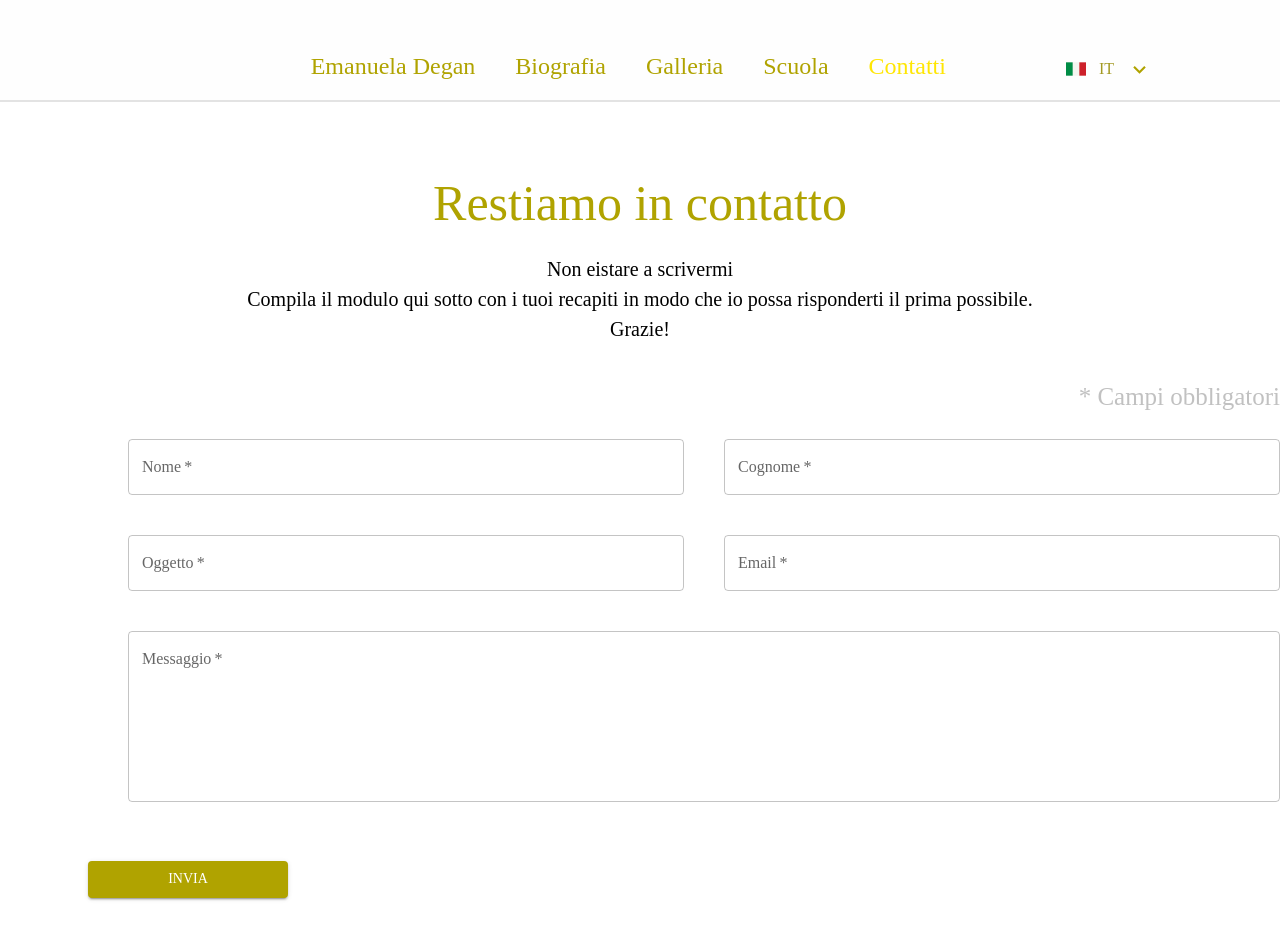
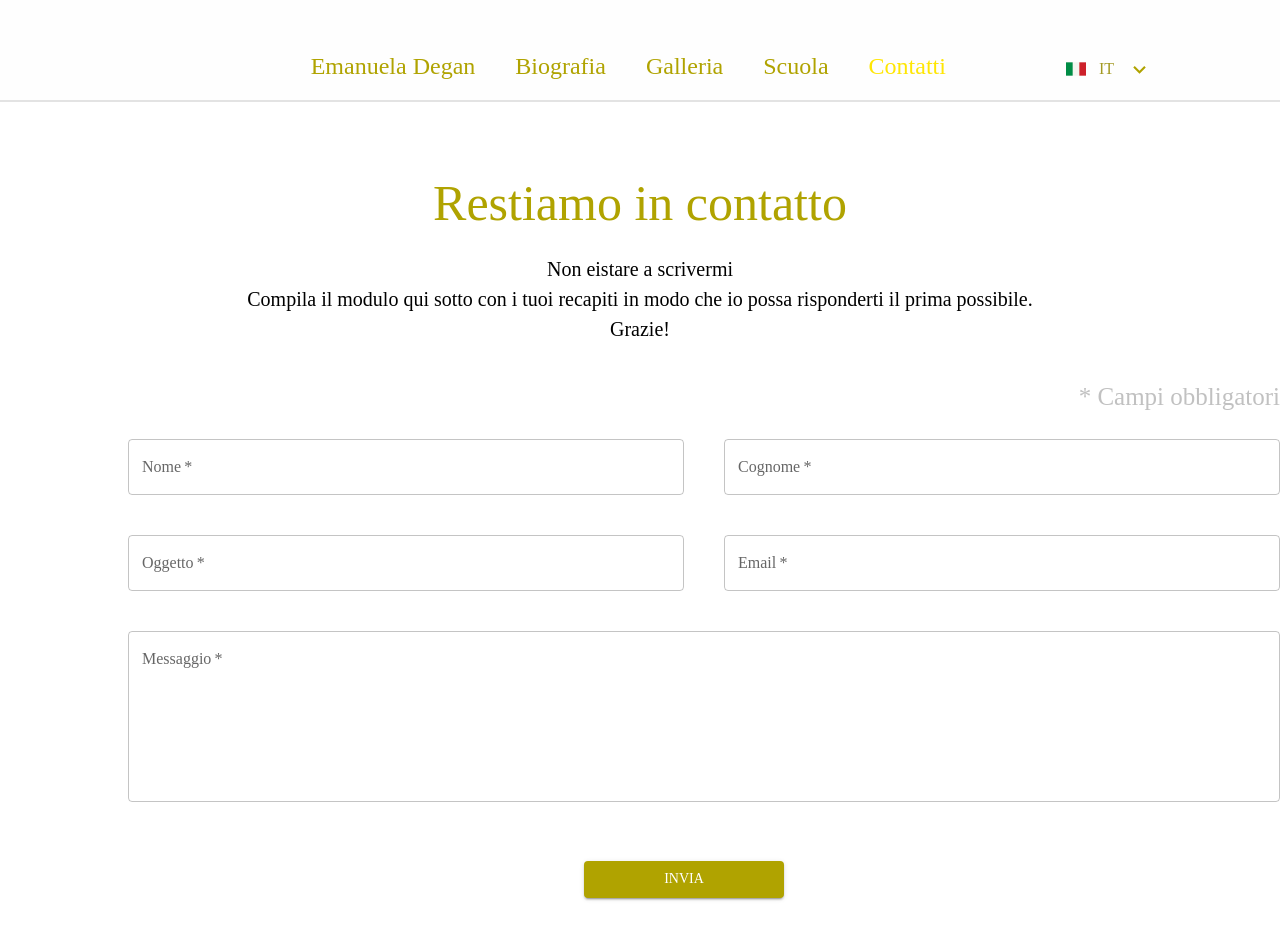
Before and after one commit to m-direnzone/manu-degan-art, a React (Create React App) app: page /contacts in a window 1280 px wide. Shown: the top 952 px of the page. Built offline with nearby package versions, Linux system fonts and the light colour scheme; a web font is replaced by a local one.

Commit message:
submit button style fix

```diff
--- a/src/pages/ContactsPage.tsx
+++ b/src/pages/ContactsPage.tsx
@@ -90,7 +90,7 @@ const ContactsPage = () => {
             style={{
               margin: "5% auto",
               marginTop: isMobileDevice ? "10%" : "5%",
-              marginLeft: isMobileDevice ? "27%" : 0,
+              marginLeft: isMobileDevice ? "27%" : "auto",
               width: 200,
               backgroundColor: "#b0a300",
             }}
```
